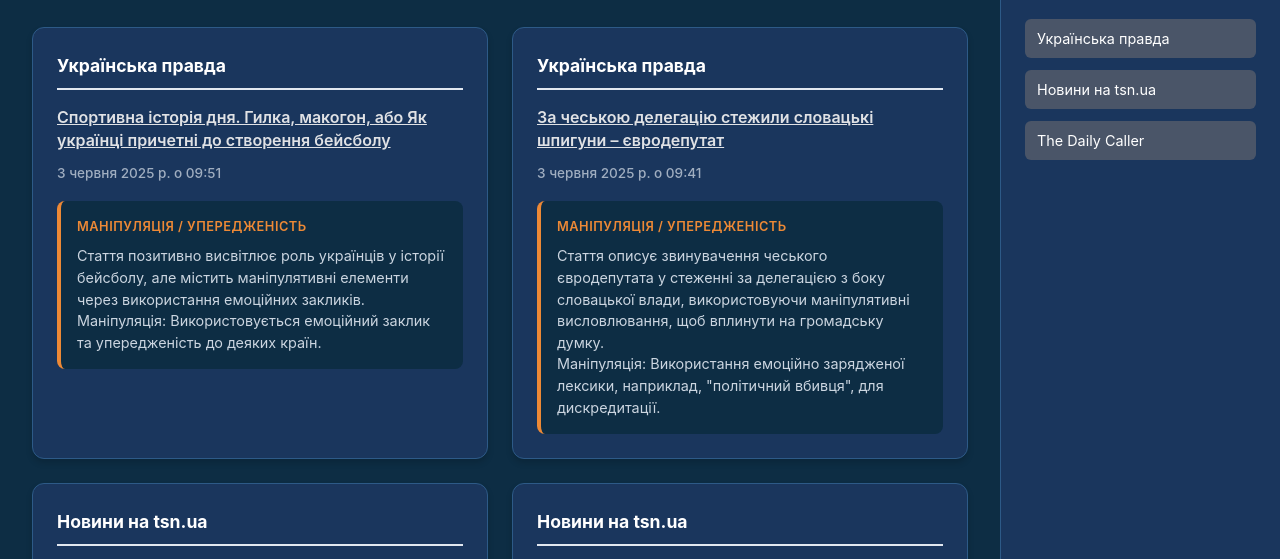
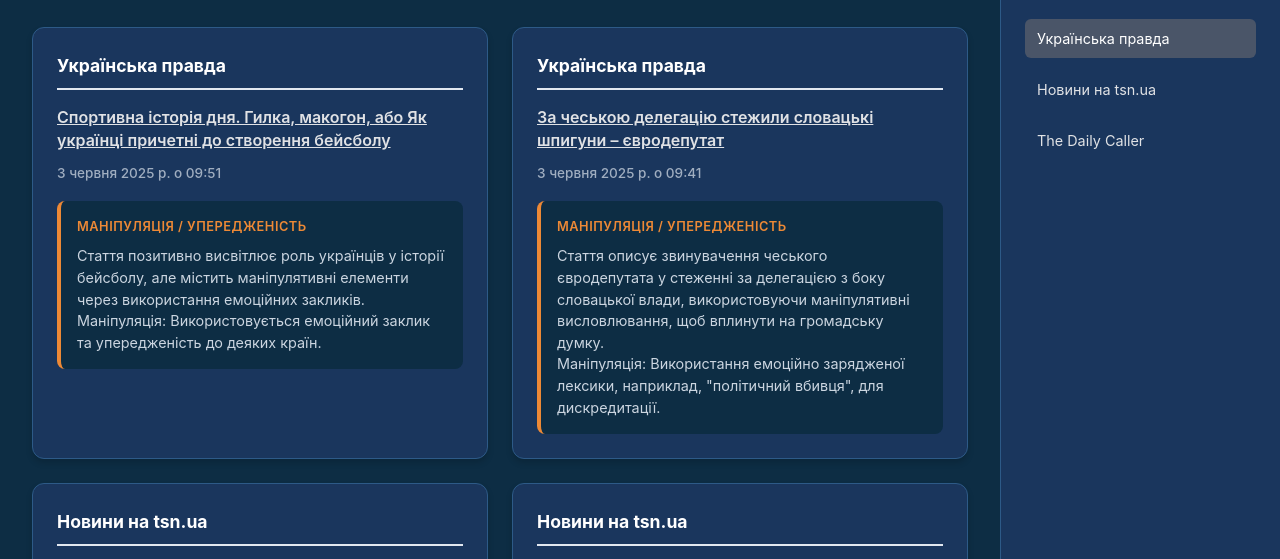
Before and after one commit to Madilyar/news_checker, a plain HTML site: page index.html in a window 1280 px wide. Shown: the part 204-763 px from the top of the page. Drawn offline with Linux system fonts and the light colour scheme.

Commit message:
Update index.html

```diff
--- a/index.html
+++ b/index.html
@@ -17,8 +17,8 @@
             <h3>Новинні сайти:</h3>
             <ul class="nav-list">
                 <li><a href="#" class="active">Українська правда</a></li>
-                <li><a href="#" class="active">Новини на tsn.ua</a></li>
-                <li><a href="#" class="active">The Daily Caller</a></li>
+                <li><a href="#">Новини на tsn.ua</a></li>
+                <li><a href="#">The Daily Caller</a></li>
             </ul>
         </aside>
 
```
